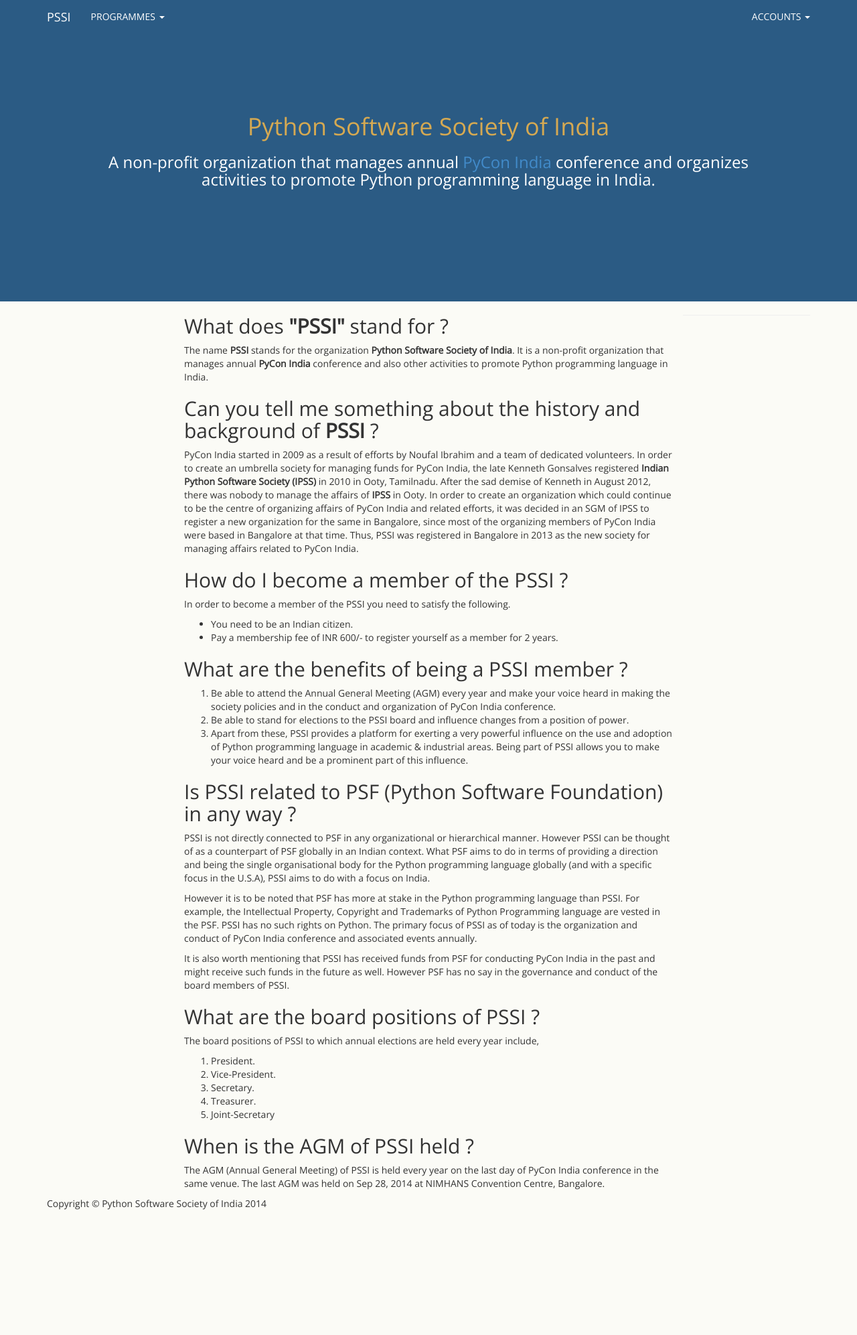
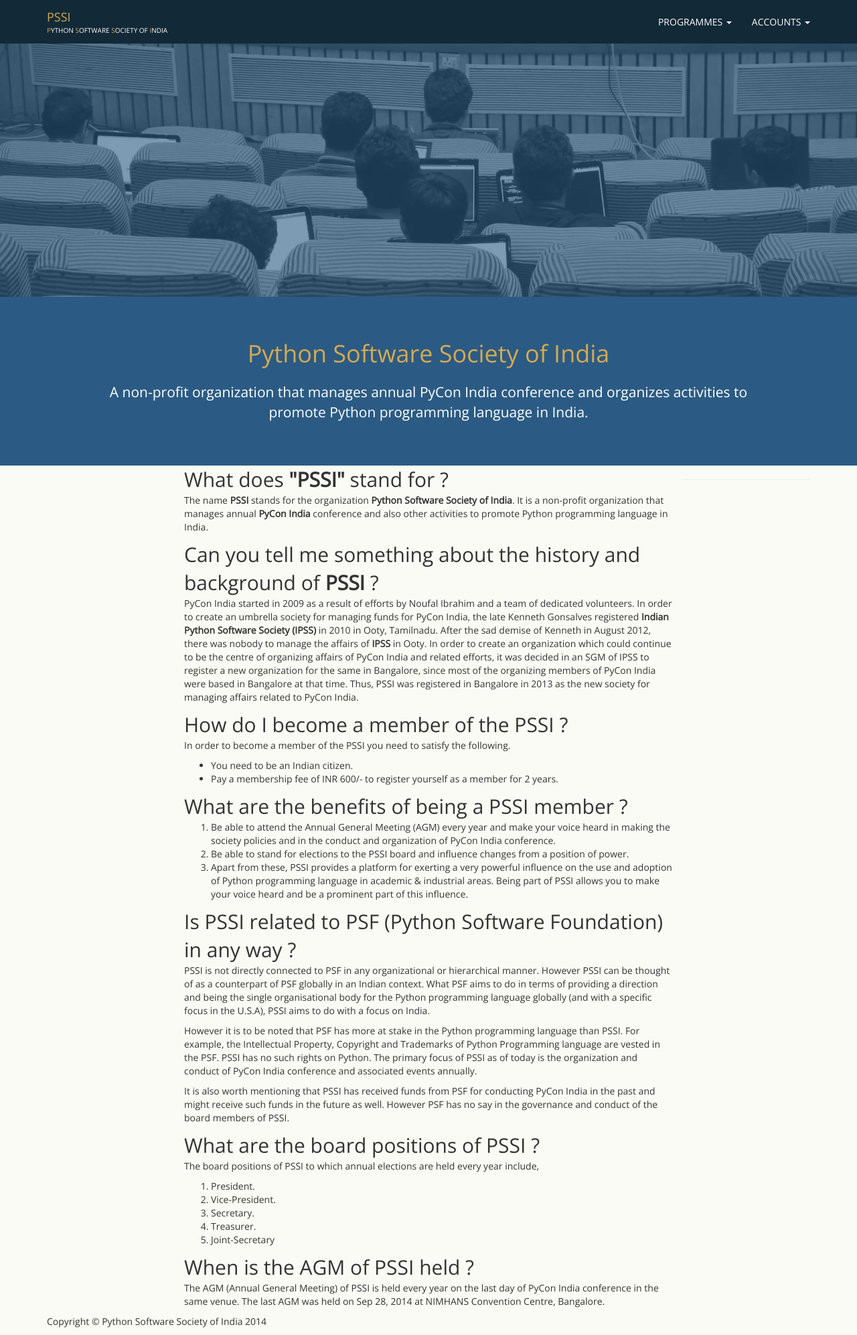
Before and after one commit to pythonindia/pssi.org.in, a Django app: page / in a window 1280 px wide. Shown: the whole page at 67% size. Before the commit the page ends 1806 px from the top, so only its background shows below. Run offline with Django 3.2, Linux system fonts and the light colour scheme; some libraries are stand-ins or nearby versions.

Commit message:
Masthead layout

```diff
--- /dev/null
+++ b/assets/static/css/layout.css
@@ -0,0 +1,320 @@
+.nospace, .nospace-top {
+  margin-top: 0 !important;
+}
+
+.nospace, .nospace-bottom {
+  margin-bottom: 0 !important;
+}
+
+.space-1q, .space-1q-top {
+  margin-top: 0.25em;
+}
+
+.space-1q, .space-1q-bottom {
+  margin-bottom: 0.25em;
+}
+
+.space-half, .space-half-top {
+  margin-top: 0.5em;
+}
+
+.space-half, .space-half-bottom {
+  margin-bottom: 0.5em;
+}
+
+.space-3q, .space-3q-top {
+  margin-top: 0.75em;
+}
+
+.space-3q, .space-3q-bottom {
+  margin-bottom: 0.75em;
+}
+
+.space-1, .space-1-top {
+  margin-top: 1em;
+}
+
+.space-1, .space-1-bottom {
+  margin-bottom: 1em;
+}
+
+.space-line, .space-line-top {
+  margin-top: 1.5em;
+}
+
+.space-line, .space-line-bottom {
+  margin-bottom: 1.5em;
+}
+
+.space-2, .space-2-top {
+  margin-top: 2em;
+}
+
+.space-2, .space-2-bottom {
+  margin-bottom: 2em;
+}
+
+.space-2h, .space-2h-top {
+  margin-top: 2.5em;
+}
+
+.space-2h, .space-2h-bottom {
+  margin-bottom: 2.5em;
+}
+
+.space-3, .space-3-top {
+  margin-top: 3em;
+}
+
+.space-3, .space-3-bottom {
+  margin-bottom: 3em;
+}
+
+.space-4, .space-4-top {
+  margin-top: 4em;
+}
+
+.space-4, .space-4-bottom {
+  margin-bottom: 4em;
+}
+
+.space-neg-1q, .space-neg-1q-top {
+  margin-top: -0.25em;
+}
+
+.space-neg-1q, .space-neg-1q-bottom {
+  margin-bottom: -0.25em;
+}
+
+.space-neg-half, .space-neg-half-top {
+  margin-top: -0.5em;
+}
+
+.space-neg-half, .space-neg-half-bottom {
+  margin-bottom: -0.5em;
+}
+
+.space-neg-3q, .space-neg-3q-top {
+  margin-top: -0.75em;
+}
+
+.space-neg-3q, .space-neg-3q-bottom {
+  margin-bottom: -0.75em;
+}
+
+.space-neg-1, .space-neg-1-top {
+  margin-top: -1em;
+}
+
+.space-ned-1, .space-neg-1-bottom {
+  margin-bottom: -1em;
+}
+
+.space-neg-2, .space-neg-2-top {
+  margin-top: -2em;
+}
+
+.space-ned-2, .space-neg-2-bottom {
+  margin-bottom: -2em;
+}
+
+.space-neg-3, .space-neg-3-top {
+  margin-top: -3em;
+}
+
+.space-ned-3, .space-neg-3-bottom {
+  margin-bottom: -3em;
+}
+
+.space-neg-box, .space-neg-box-top {
+  margin-top: -3.7em;
+}
+
+.space-neg-box, .space-neg-box-bottom {
+  margin-bottom: -3.7em;
+}
+
+.space-neg-4, .space-neg-4-top {
+  margin-top: -4em;
+}
+
+.space-ned-4, .space-neg-4-bottom {
+  margin-bottom: -4em;
+}
+
+.push-1q, .push-1q-top {
+  padding-top: 0.25em;
+}
+
+.push-1q, .push-1q-bottom {
+  padding-bottom: 0.25em;
+}
+
+.push-half, .push-half-top {
+  padding-top: 0.5em;
+}
+
+.push-half, .push-half-bottom {
+  padding-bottom: 0.5em;
+}
+
+.push-3q, .push-3q-top {
+  padding-top: 0.75em;
+}
+
+.push-3q, .push-3q-bottom {
+  padding-bottom: 0.75em;
+}
+
+.push-1, .push-1-top {
+  padding-top: 1em;
+}
+
+.push-1, .push-1-bottom {
+  padding-bottom: 1em;
+}
+
+.push-line, .push-line-top {
+  padding-top: 1.5em;
+}
+
+.push-line, .push-line-bottom {
+  padding-bottom: 1.5em;
+}
+
+.push-2, .push-2-top {
+  padding-top: 2em;
+}
+
+.push-2, .push-2-bottom {
+  padding-bottom: 2em;
+}
+
+.push-2h, .push-2h-top {
+  padding-top: 2.5em;
+}
+
+.push-2h, .push-2h-bottom {
+  padding-bottom: 2.5em;
+}
+
+.push-3, .push-3-top {
+  padding-top: 3em;
+}
+
+.push-3, .push-3-bottom {
+  padding-bottom: 3em;
+}
+
+.push-4, .push-4-top {
+  padding-top: 4em;
+}
+
+.push-4, .push-4-bottom {
+  padding-bottom: 4em;
+}
+
+.push-5, .push-5-top {
+  padding-top: 5em;
+}
+
+.push-5, .push-5-bottom {
+  padding-bottom: 5em;
+}
+
+.push-6, .push-6-top {
+  padding-top: 6em;
+}
+
+.push-6, .push-6-bottom {
+  padding-bottom: 6em;
+}
+
+.push-8, .push-8-top {
+  padding-top: 8em;
+}
+
+.push-8, .push-8-bottom {
+  padding-bottom: 8em;
+}
+
+.no-pad, .no-pad-left {
+  padding-left: 0;
+}
+
+.no-pad, .no-pad-right {
+  padding-right: 0;
+}
+
+.pad-half, .pad-half-left {
+  padding-left: 0.5em;
+}
+
+.pad-half, .pad-half-right {
+  padding-right: 0.5em;
+}
+
+.pad-3q, .pad-3q-left {
+  padding-left: 0.75em;
+}
+
+.pad-3q, .pad-3q-right {
+  padding-right: 0.75em;
+}
+
+.pad-1, .pad-1-left {
+  padding-left: 1em;
+}
+
+.pad-1, .pad-1-right {
+  padding-right: 1em;
+}
+
+.pad-line, .pad-line-left {
+  padding-left: 1.5em;
+}
+
+.pad-line, .pad-line-right {
+  padding-right: 1.5em;
+}
+
+.pad-2, .pad-2-left {
+  padding-left: 2em;
+}
+
+.pad-2, .pad-2-right {
+  padding-right: 2em;
+}
+
+.pad-2h, .pad-2h-left {
+  padding-left: 2.5em;
+}
+
+.pad-2h, .pad-2h-right {
+  padding-right: 2.5em;
+}
+
+.pad-3, .pad-3-left {
+  padding-left: 3em;
+}
+
+.pad-3, .pad-3-right {
+  padding-right: 3em;
+}
+
+.pad-4, .pad-4-left {
+  padding-left: 4em;
+}
+
+.pad-4, .pad-4-right {
+  padding-right: 4em;
+}
+
+
+h3 {
+  font-size: 1.5em;
+  line-height: 1.4em;
+}
+a.white:hover {
+  color: white;
+}
--- a/assets/static/css/pssi-frontpage.css
+++ b/assets/static/css/pssi-frontpage.css
@@ -5,24 +5,32 @@
  */
 
 body {
-    padding-top: 50px; /* Required padding for .navbar-fixed-top. Remove if using .navbar-static-top. Change if height of navigation changes. */
+    padding-top: 65px; /* Required padding for .navbar-fixed-top. Remove if using .navbar-static-top. Change if height of navigation changes. */
     font-family: 'Open Sans', sans-serif;
     background-color: #FBFBF6;
+}
+h1, h2, h3, h4, h5 {
+    padding: 0;
+    margin: 0;
+    line-height: 1.4em;
 }
 
 /* Header Image Background - Change the URL below to your image path (example: ../images/background.jpg) */
 
-.header-big {
-    height: 400px;
+.masthead {
+    height: 27em;
     display: block;
-    /*background: url('/static/images/masthead.jpg') center center no-repeat scroll;
+    background: url('/static/images/masthead.jpg') center center no-repeat scroll;
     -webkit-background-size: cover;
     -moz-background-size: cover;
     background-size: cover;
-    -o-background-size: cover;*/
+    -o-background-size: cover;
     position: relative;
 }
-/*.pssi-header:after {
+.header-big {
+    height: 18em;
+}
+.masthead:after {
     background: rgba(43, 91, 132, 0.6);
     content: '';
     display: block;
@@ -33,18 +41,26 @@ body {
     left: 0;
     right: 0;
     bottom: 0;
-}*/
+}
 
 .navbar-default {
-    background-color: #2b5b84;
+    background-color: #122937;
     border: 0;
 }
 .navbar {
     margin-bottom: 0;
+    min-height: 65px;
 }
 .navbar-default .navbar-brand, .navbar-default .navbar-nav > li > a {
     color: #FFF;
     text-transform: uppercase;
+}
+.navbar-nav > li > a {
+    padding-top: 0;
+    padding-bottom: 0;
+    height: 65px;
+    line-height: 65px;
+    vertical-align: middle;
 }
 .white {
     color: #FFF;
--- a/templates/base.html
+++ b/templates/base.html
@@ -16,6 +16,7 @@
 
     <!-- Custom CSS -->
     <link href="/static/css/pssi-frontpage.css" rel="stylesheet">
+    <link href="/static/css/layout.css" rel="stylesheet">
 
     <link href='http://fonts.googleapis.com/css?family=Open+Sans' rel='stylesheet' type='text/css'>
 
@@ -41,19 +42,17 @@
                     <span class="icon-bar"></span>
                     <span class="icon-bar"></span>
                 </button>
-                <a class="navbar-brand" href="{% url 'home' %}">PSSI</a>
+                <a class="navbar-brand" href="{% url 'home' %}"><span class="yellow">PSSI</span><div style="font-size: 10px; text-transform:uppercase;"><span class="yellow">P</span>ython <span class="yellow">S</span>oftware <span class="yellow">S</span>ociety of <span class="yellow">I</span>ndia</div></a>
             </div>
             <!-- Collect the nav links, forms, and other content for toggling -->
             <div class="collapse navbar-collapse" id="bs-example-navbar-collapse-1">
-                <ul class="nav navbar-nav">
+                <ul class="nav navbar-nav navbar-right">
                     <li class="dropdown">
                       <a href="#" class="dropdown-toggle" data-toggle="dropdown">Programmes <span class="caret"></span></a>
                       <ul class="dropdown-menu" role="menu">
                         <li><a href="{% url 'pyconindia-static' %}">PyCon India</a></li>
                       </ul>
                     </li>
-                </ul>
-                <ul class="nav navbar-nav navbar-right">
                     <li class="dropdown">
                       <a href="#" class="dropdown-toggle" data-toggle="dropdown">Accounts <span class="caret"></span></a>
                       <ul class="dropdown-menu" role="menu">
--- a/templates/index.html
+++ b/templates/index.html
@@ -2,12 +2,12 @@
 
 {% block header %}
 <!-- Image Background Page Header -->
+<div class="masthead"></div>
 <header class="header-big fill-blue center-wrapper text-center">
-    <div class="absolute-center">
+    <div class="absolute-center push-2">
         <div class="measure-block">
-            <h1 class="yellow">Python Software Society of India</h1>
-            <h3 class="white normal">A non-profit organization that manages annual <a href="#">PyCon India</a> conference and organizes activities to promote Python programming language in India.</h3>
-            <h1><br></h1>
+            <h1 class="yellow push-half-bottom">Python Software Society of India</h1>
+            <h3 class="white normal push-1q-bottom">A non-profit organization that manages annual <a class="white" href="#">PyCon India</a> conference and organizes activities to promote Python programming language in India.</h3>
         </div>
     </div>
 </header>
```
